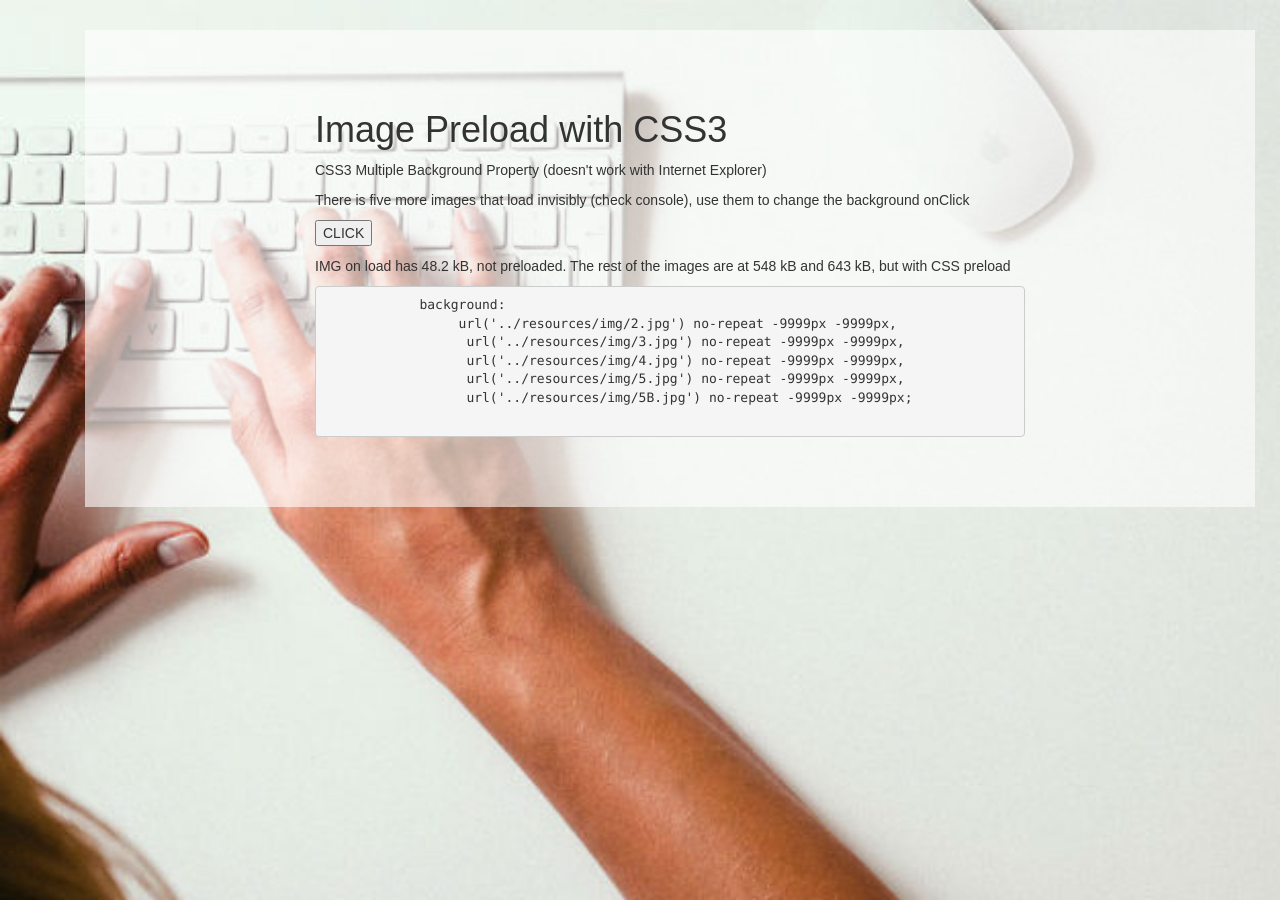
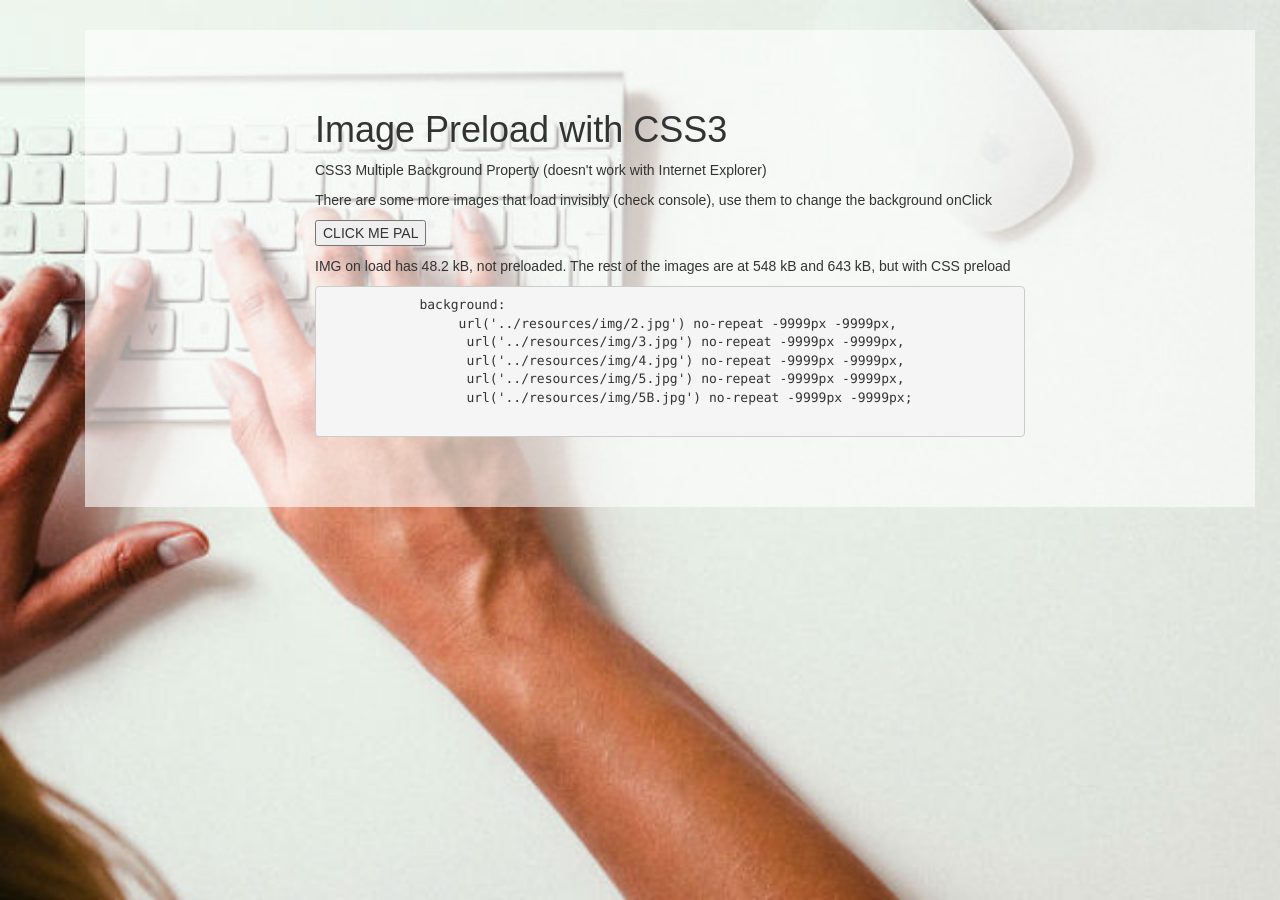
Before and after one commit to mthjn/mthjn.github.io, a plain HTML site: page image-preload/index.html in a window 1280 px wide. Drawn offline with nearby package versions, Linux system fonts and the light colour scheme.

Commit message:
Update index.html

```diff
--- a/image-preload/index.html
+++ b/image-preload/index.html
@@ -33,8 +33,8 @@ h1,h2,h3,h4,h5,h6,p{font-family:sans-serif}
           <div class="col-md-12" style="background:rgba(255,255,255,0.6);margin:30px;padding: 60px 230px;">
             <h1>Image Preload with CSS3</h1>
         <p>CSS3 Multiple Background Property (doesn't work with Internet Explorer)</p>
-        <p>There is five more images that load invisibly (check console), use them to change the background onClick</p>
-	<p><button id="bgchange" onclick="toggle_bg('content')">CLICK</button></p>
+        <p>There are some more images that load invisibly (check console), use them to change the background onClick</p>
+	<p><button id="bgchange" onclick="toggle_bg('content')">CLICK ME PAL</button></p>
 
         <p>IMG on load has 48.2 kB, not preloaded. The rest of the images are at 548 kB and 643 kB, but with CSS preload</p>
         <p>
```
